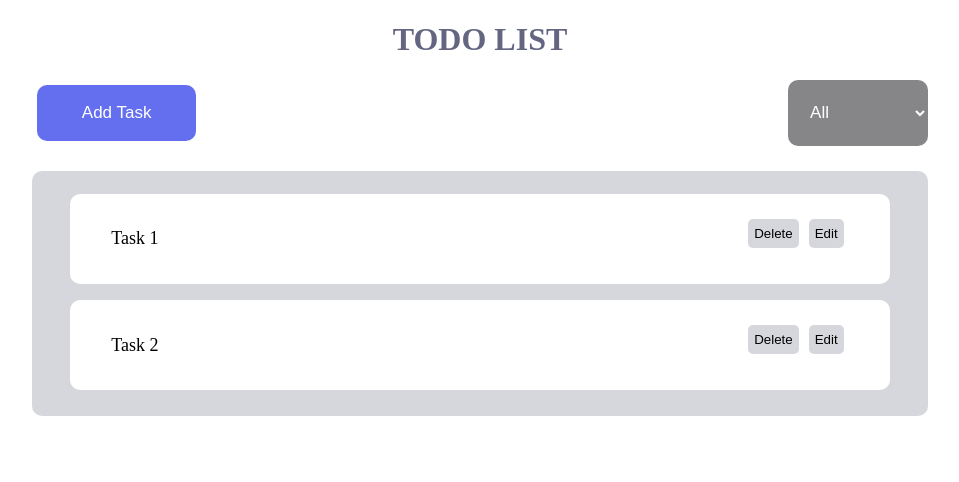
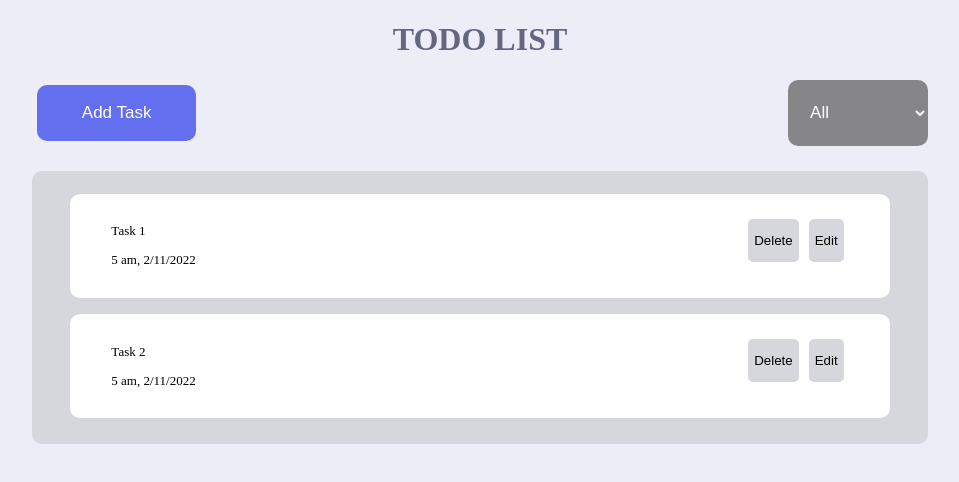
Before and after one commit to Mala-18/ToDoApp, a React (Create React App) app: page / in a window 1280 px wide. Shown: the top 482 px of the page, without its empty margins (160-1119 px from the left). Built offline with nearby package versions, Linux system fonts and the light colour scheme.

Commit message:
[Mala] Added current date and time to the task

```diff
--- a/src/Components/Items.css
+++ b/src/Components/Items.css
@@ -1,7 +1,7 @@
 .items{
     background-color: #d6d7dc;
     font-family: Poppins;
-    font-size: 18px;
+    font-size: 13px;
     padding-left: 3%;
     padding-right: 3%;
     padding-top: 0.5%;
--- a/src/Components/Items.js
+++ b/src/Components/Items.js
@@ -1,10 +1,24 @@
 import "./Items.css"
 
 function Items(){
+
+const date= new Date();
+
+const currentDate= date.getDay()+"/"+date.getMonth()+"/"+date.getFullYear();
+
+const hours=(date.getHours()%12) || 12;
+
+const amOrPm= hours>=12 ? 'pm' : 'am';
+
+const currentTime= hours+" "+amOrPm;
+
     return(
         <div className="items">
             <div className="items-list">
-                <p>Task 1</p>
+                <div className="items-text">
+                    <p>Task 1</p>
+                    <p>{currentTime}, {currentDate}</p>
+                </div>
                 <div className="items-btn">
                     <button>Delete</button>
                     <button>Edit</button>
@@ -12,7 +26,10 @@ function Items(){
 
             </div>
             <div className="items-list">
-                <p>Task 2</p>
+                <div className="items-text">
+                    <p>Task 2</p>
+                    <p>{currentTime}, {currentDate}</p>
+                </div>
                 <div className="items-btn">
                     <button>Delete</button>
                     <button>Edit</button>
--- a/src/index.css
+++ b/src/index.css
@@ -1,13 +1,4 @@
 body {
   margin: 0;
-  font-family: -apple-system, BlinkMacSystemFont, 'Segoe UI', 'Roboto', 'Oxygen',
-    'Ubuntu', 'Cantarell', 'Fira Sans', 'Droid Sans', 'Helvetica Neue',
-    sans-serif;
-  -webkit-font-smoothing: antialiased;
-  -moz-osx-font-smoothing: grayscale;
+  background-color: #ecedf6;
 }
-
-code {
-  font-family: source-code-pro, Menlo, Monaco, Consolas, 'Courier New',
-    monospace;
-}
```
